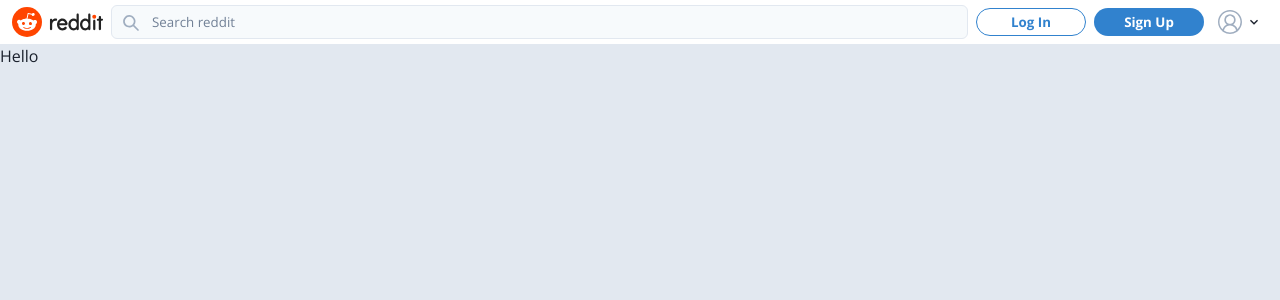
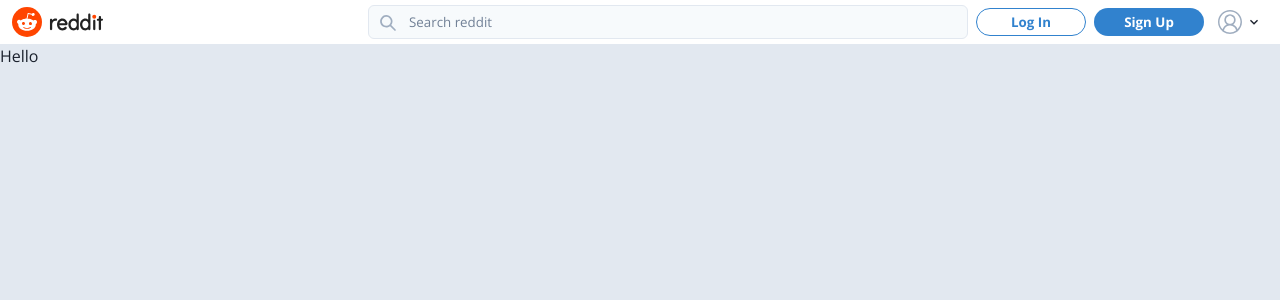
Before and after one commit to hennifant/react-reddit-clone, a Next.js app: page / in a window 1280 px wide. Shown: the top 300 px of the page. Built offline with nearby package versions, Linux system fonts and the light colour scheme; no server answers.

Commit message:
Added community directory in navbar

```diff
--- /dev/null
+++ b/src/components/Navbar/Directory/Directory.tsx
@@ -0,0 +1,58 @@
+import React, { useState } from "react";
+import { ChevronDownIcon } from "@chakra-ui/icons";
+import {
+  Box,
+  Flex,
+  Icon,
+  Menu,
+  MenuButton,
+  MenuList,
+  Text,
+  Image,
+} from "@chakra-ui/react";
+import { TiHome } from "react-icons/ti";
+
+const UserMenu: React.FC = () => {
+  return (
+    <Menu>
+      <>
+        <MenuButton
+          color="Black"
+          cursor="pointer"
+          padding="0px 6px"
+          borderRadius="4px"
+          _hover={{ outline: "1px solid", outlineColor: "gray.200" }}
+          mr={2}
+          ml={{ base: 0, md: 2 }}
+        >
+          <Flex
+            alignItems="center"
+            justifyContent="space-between"
+            width={{ base: "auto", lg: "200px" }}
+          >
+            <Flex alignItems="center" bg="white">
+              <Icon fontSize={24} mr={{ base: 1, md: 2 }} as={TiHome} />
+              <Flex
+                display={{ base: "none", lg: "flex" }}
+                flexDirection="column"
+                fontSize="10pt"
+                bg="white"
+              >
+                <Text fontWeight={600} fontSize="10pt">
+                  Home
+                </Text>
+              </Flex>
+            </Flex>
+            <ChevronDownIcon color="gray.500" />
+          </Flex>
+        </MenuButton>
+        <MenuList
+          maxHeight="300px"
+          overflow="scroll"
+          overflowX="hidden"
+        ></MenuList>
+      </>
+    </Menu>
+  );
+};
+export default UserMenu;
--- a/src/components/Navbar/Navbar.tsx
+++ b/src/components/Navbar/Navbar.tsx
@@ -4,12 +4,22 @@ import { useAuthState } from "react-firebase-hooks/auth";
 import { auth } from "../../firebase/clientApp";
 import SearchInput from "./SearchInput";
 import RightContent from "./RightContent/RightContent";
+import Directory from "./Directory/Directory";
 
 const Navbar: React.FC = () => {
   const [user, loading, error] = useAuthState(auth);
   return (
-    <Flex bg="white" height="44px" padding="6px 12px">
-      <Flex align="center">
+    <Flex
+      bg="white"
+      height="44px"
+      padding="6px 12px"
+      justify={{ md: "space-between" }}
+    >
+      <Flex
+        align="center"
+        width={{ base: "40px", md: "auto" }}
+        mr={{ base: 0, md: "auto" }}
+      >
         <Image alt="Reddit Face" src="/images/redditFace.svg" height="30px" />
         <Image
           alt="Reddit Text"
@@ -18,8 +28,8 @@ const Navbar: React.FC = () => {
           display={{ base: "none", md: "unset" }}
         />
       </Flex>
-      {/*<Directory />*/}
-      <SearchInput />
+      {user && <Directory />}
+      <SearchInput user={user} />
       <RightContent user={user} />
     </Flex>
   );
--- a/src/components/Navbar/SearchInput.tsx
+++ b/src/components/Navbar/SearchInput.tsx
@@ -1,14 +1,15 @@
 import React from "react";
 import { Flex, Input, InputGroup, InputLeftElement } from "@chakra-ui/react";
 import { SearchIcon } from "@chakra-ui/icons";
+import { User } from "firebase/auth";
 
 type SearchInputProps = {
-  // user:
+  user: User | null;
 };
 
-const SearchInput: React.FC<SearchInputProps> = () => {
+const SearchInput: React.FC<SearchInputProps> = ({ user }) => {
   return (
-    <Flex flexGrow={1} mr={2} align="center">
+    <Flex flexGrow={1} maxWidth={user ? "auto" : "600px"} mr={2} align="center">
       <InputGroup>
         <InputLeftElement
           pointerEvents="none"
```
